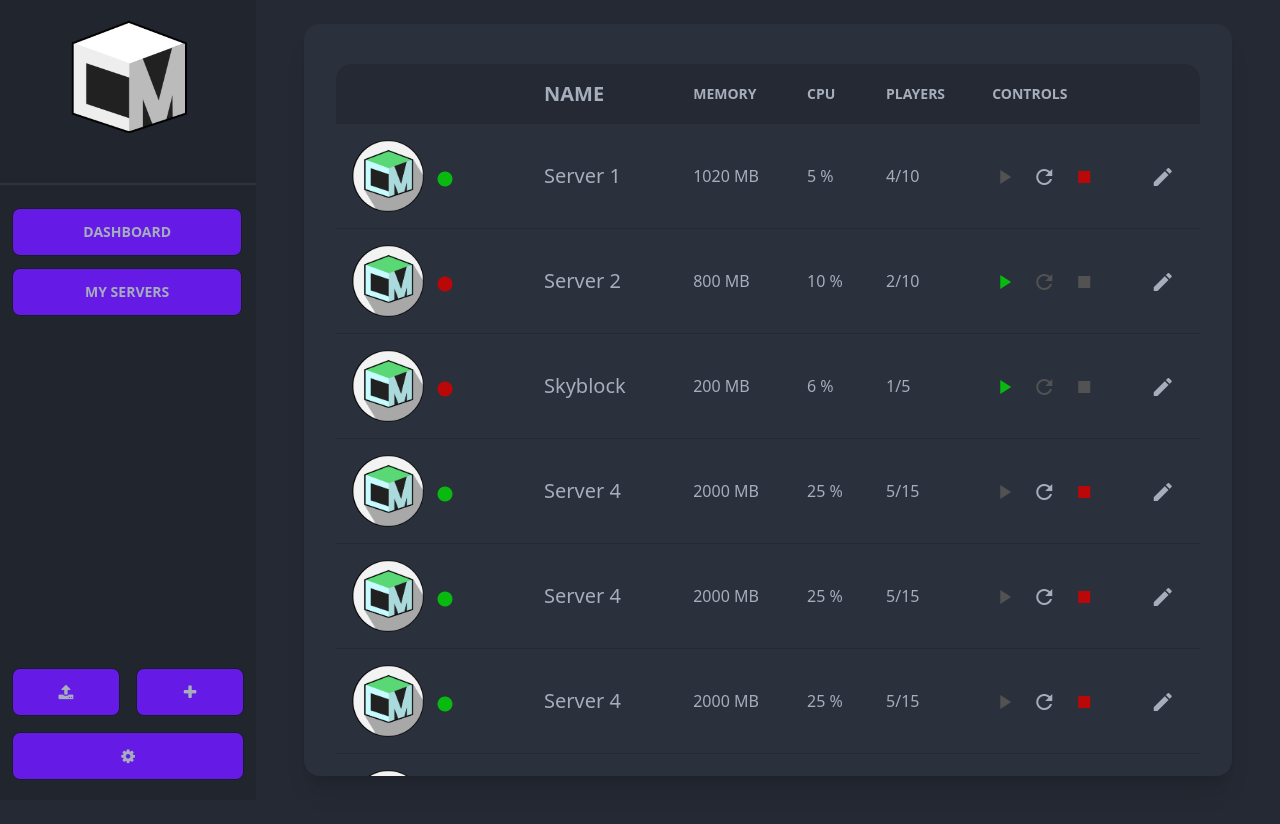
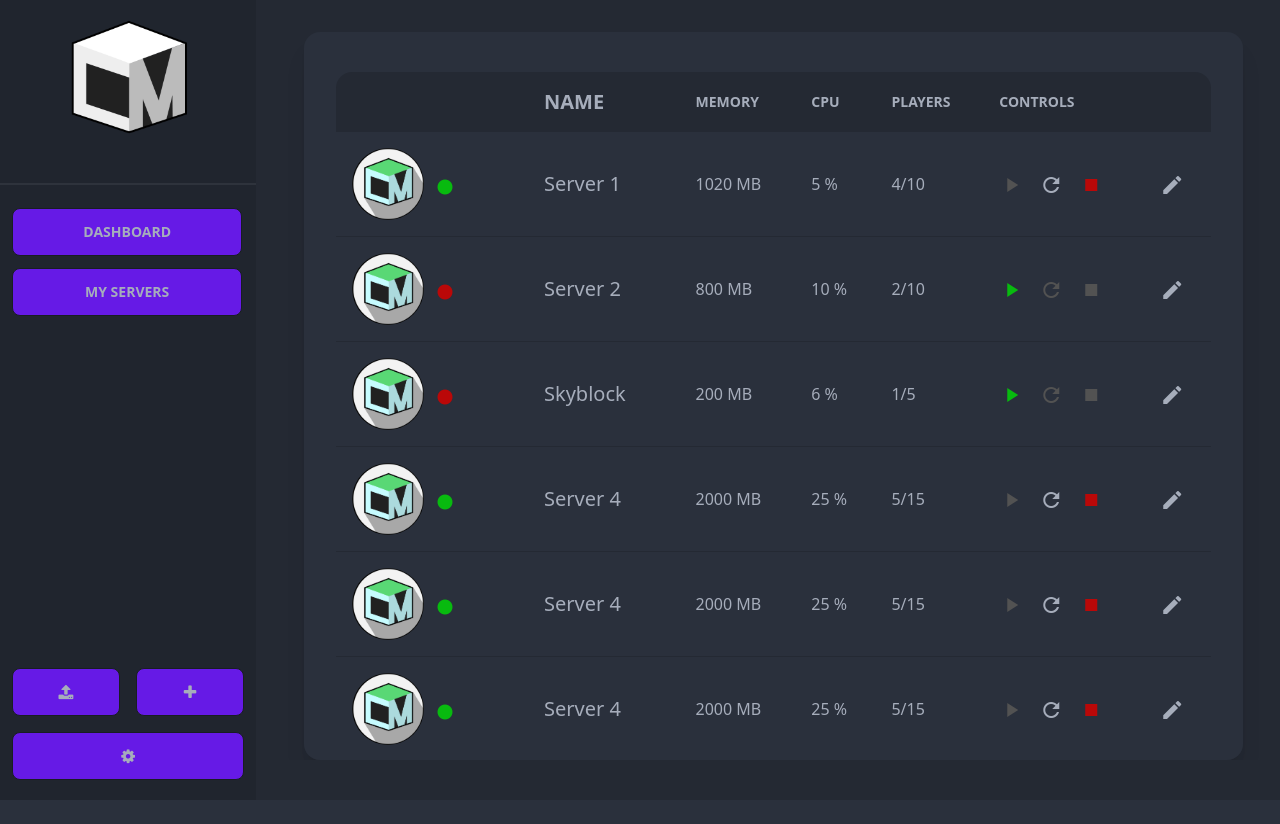
Before and after one commit to CubeManager/CubeManager-Legacy, an Angular app in the folder client/: page /servers in a window 1280 px wide. After the commit the page ends 800 px from the top, so only its background shows below. Built offline with nearby package versions, Linux system fonts and the light colour scheme.

Commit message:
fix serverlist

```diff
--- a/client/src/app/serverlist/serverlist.component.html
+++ b/client/src/app/serverlist/serverlist.component.html
@@ -1,7 +1,7 @@
-<div class="ml-12 mt-6 mr-12 mb-12">
-  <div class="card bg-base-100 shadow-xl overflow-scroll no-scrollbar max-h-[94vh]">
-    <div class="card-body">
-      <div class="overflow-x-auto">
+<div class="flex w-11/12 h-[91vh] ml-12 mt-8">
+  <div class="card bg-base-100 shadow-xl overflow-scroll w-full no-scrollbar h-full">
+    <div class="card-body w-full">
+      <div class="overflow-x-auto w-full">
         <table class="table table-auto overflow-scroll w-full my-2">
           <thead class="sticky top-0">
             <tr>
```
